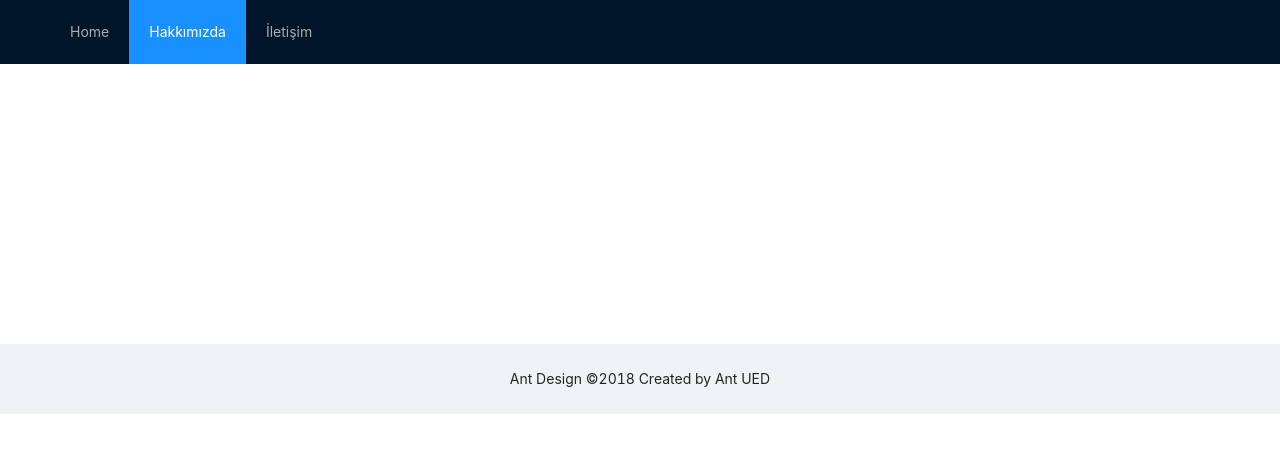
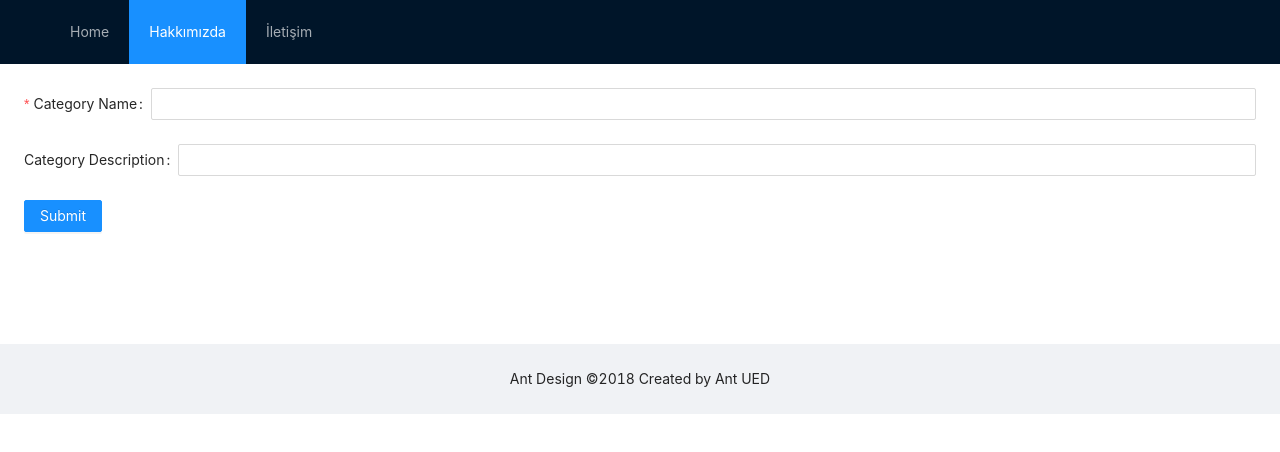
Before and after one commit to yakintech/is-bankasi-react-tutorial, a React (Create React App) app: page /addcategory in a window 1280 px wide. Shown: the top 452 px of the page. Built offline with nearby package versions, Linux system fonts and the light colour scheme.

Commit message:
ant form sample

```diff
--- a/src/App.js
+++ b/src/App.js
@@ -15,6 +15,8 @@ import { Content, Footer, Header } from "antd/lib/layout/layout";
 // import * as ant from "antd";
 // import * as material from "@mui/material";
 import './layout.css'
+import AddCategory from "./routerSample/AddCategory";
+import RefSample from "./otherHooks/RefSample";
 
 
 
@@ -81,6 +83,10 @@ function App() {
             <Route path="/urunler" element={<ProductPage />} />
             <Route path="/urunler/:seo" element={<ProductDetail />} />
             <Route path="/cart" element={<CartPage />} />
+            <Route path="/addcategory" element={<AddCategory />} />
+            <Route path="/refSample" element={<RefSample />} />
+
+
 
           </Routes>
 
--- /dev/null
+++ b/src/otherHooks/RefSample.js
@@ -0,0 +1,24 @@
+import React, { useRef } from 'react'
+
+function RefSample() {
+
+    //Butona tıklandığında h1 in rengi değişsin.
+
+    let titleRef = useRef();
+
+    const changeColor = () => {
+
+        // document.getElementById("title").style.color = 'tomato'
+        titleRef.current.style.color = 'tomato'
+    }
+
+
+    return (<>
+        <h1 ref={titleRef}>Çağatay</h1>
+
+        {/* <h1 id='title'>Çağatay</h1> */}
+        <button onClick={() => changeColor()}>Change Color</button>
+    </>)
+}
+
+export default RefSample
--- /dev/null
+++ b/src/routerSample/AddCategory.js
@@ -0,0 +1,61 @@
+import { Button, Input } from 'antd'
+import Form from 'antd/lib/form/Form'
+import FormItem from 'antd/lib/form/FormItem'
+import axios from 'axios'
+import React from 'react'
+
+function AddCategory() {
+
+    const submitForm = (values) => {
+
+        let newCategory = {
+            name: values.name + 'TR',
+            description: values.description
+        }
+        axios.post("https://northwind.vercel.app/api/categories", newCategory)
+        .then((res) => {
+            console.log('Success ', res.data);
+        })
+
+    }
+
+
+
+    return (<>
+        <Form
+            name='basic'
+            onFinish={submitForm}
+        >
+
+            <FormItem
+                label='Category Name'
+                name='name'
+                rules={[
+                    {
+                      required: true,
+                      message: 'Please input your category name!',
+                    },
+                  ]}
+            >
+                <Input />
+            </FormItem>
+
+
+            <FormItem
+                label='Category Description'
+                name='description'
+            >
+                <Input />
+
+            </FormItem>
+
+
+            <Button type="primary" htmlType="submit">Submit</Button>
+
+
+        </Form>
+    </>
+    )
+}
+
+export default AddCategory
--- a/src/routerSample/ProductPage.js
+++ b/src/routerSample/ProductPage.js
@@ -1,4 +1,4 @@
-import React, { useEffect, useState } from 'react'
+import React, { useEffect, useLayoutEffect, useState } from 'react'
 import { Link, useNavigate } from 'react-router-dom';
 
 function ProductPage() {
@@ -8,7 +8,7 @@ function ProductPage() {
   const [loading, setLoading] = useState(true)
   let navigate = useNavigate();
 
-  useEffect(() => {
+  useLayoutEffect(() => {
 
     fetch("https://northwind.vercel.app/api/products")
       .then(res => res.json())
```
